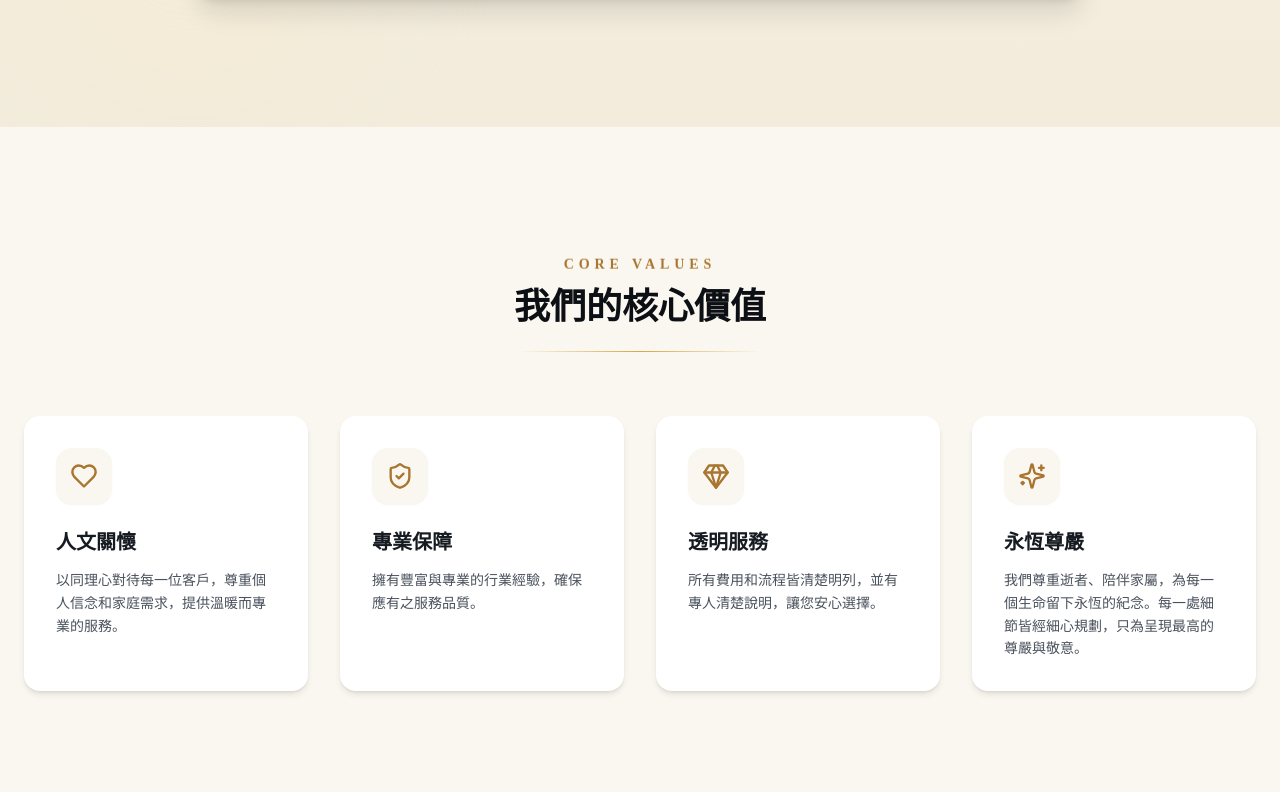
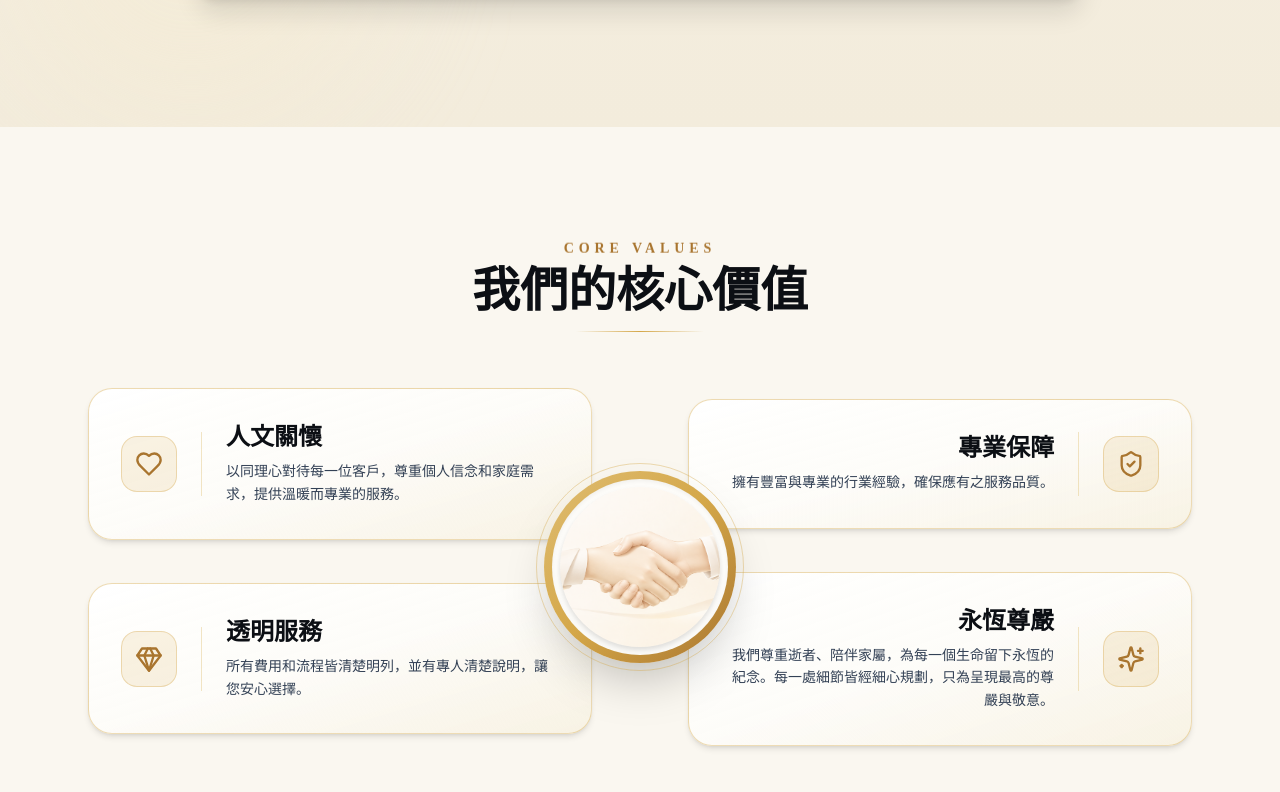
Before and after one commit to m9606286/baoci-life-website, a React (Vite) app: page / in a window 1280 px wide. Shown: the part 2788-3580 px from the top of the page. Built offline with nearby package versions, Linux system fonts and the light colour scheme.

Commit message:
Update CoreValues.tsx

```diff
--- a/src/components/CoreValues.tsx
+++ b/src/components/CoreValues.tsx
@@ -1,74 +1,110 @@
 import React from 'react';
 import { useReveal } from '@/hooks/useReveal';
 import { Heart, ShieldCheck, Gem, Sparkles } from 'lucide-react';
-
-// 核心價值內容
-const coreValues = [
-  {
-    icon: Heart,
-    title: '人文關懷',
-    description: '以同理心對待每一位客戶，尊重個人信念和家庭需求，提供溫暖而專業的服務。',
-  },
-  {
-    icon: ShieldCheck,
-    title: '專業保障',
-    description: '擁有豐富與專業的行業經驗，確保應有之服務品質。',
-  },
-  {
-    icon: Gem,
-    title: '透明服務',
-    description: '所有費用和流程皆清楚明列，並有專人清楚說明，讓您安心選擇。',
-  },
-  {
-    icon: Sparkles,
-    title: '永恆尊嚴',
-    description: '我們尊重逝者、陪伴家屬，為每一個生命留下永恆的紀念。每一處細節皆經細心規劃，只為呈現最高的尊嚴與敬意。',
-  },
-];
 
 export default function CoreValues() {
   const revealResult = useReveal<HTMLDivElement>();
   const ref = Array.isArray(revealResult) ? revealResult[0] : revealResult;
 
   return (
-    <section id="values" className="py-24 lg:py-32 bg-ivory-100">
-      <div ref={ref} className="mx-auto max-w-8xl px-6">
-        {/* Header (英文字型、字距與大小已調整與 PROCEDURE GUIDE 完全一致) */}
-        <div className="text-center mb-16">
+    <section id="values" className="py-20 lg:py-28 bg-ivory-100 relative overflow-hidden">
+      <div ref={ref} className="mx-auto max-w-6xl px-6 relative z-10">
+
+        {/* Header 標題區 */}
+        <div className="text-center mb-14">
           <p className="font-serif-tc text-gold-600 text-xs sm:text-sm tracking-[0.35em] uppercase font-bold reveal">
             CORE VALUES
           </p>
-          <h2 className="font-serif-tc text-3xl md:text-4xl text-ink-900 font-bold mt-3 reveal reveal-delay-1">
+          <h2 className="font-serif-tc text-3xl md:text-4xl lg:text-5xl font-bold text-ink-900 mt-2 reveal reveal-delay-1">
             我們的核心價值
           </h2>
-          <div className="gold-divider w-60 mx-auto mt-6 reveal reveal-delay-2" />
+          <div className="gold-divider w-32 mx-auto mt-4 reveal reveal-delay-2" />
         </div>
 
-        {/* Cards */}
-        <div className="grid grid-cols-1 sm:grid-cols-2 lg:grid-cols-4 gap-6 lg:gap-8">
-          {coreValues.map((value, idx) => {
-            const Icon = value.icon;
-            return (
-              <div
-                key={value.title}
-                className={`reveal reveal-delay-${idx + 1} group relative bg-white rounded-2xl p-8 shadow-md hover:shadow-2xl hover:shadow-ink-900/10 transition-all duration-500 hover:-translate-y-2 overflow-hidden cursor-pointer`}
-              >
-                {/* Icon */}
-                <div className="relative mb-6">
-                  <div className="w-14 h-14 rounded-2xl bg-ivory-100 text-gold-600 group-hover:bg-gold-500 group-hover:text-white flex items-center justify-center transition-colors duration-300 shadow-sm">
-                    <Icon className="w-7 h-7 transition-transform duration-300 group-hover:scale-110" />
-                  </div>
-                </div>
+        {/* 2x2 對稱佈局與中央核心意象圖案 */}
+        <div className="relative grid grid-cols-1 lg:grid-cols-2 gap-6 lg:gap-x-24 lg:gap-y-8 items-center reveal reveal-delay-3">
 
-                <h3 className="font-serif-tc text-xl text-ink-800 font-bold mb-3">{value.title}</h3>
-                <p className="text-ink-500 text-sm leading-relaxed">{value.description}</p>
+          {/* 中央圓形關懷圖案 (大螢幕時置中重疊顯示) */}
+          <div className="hidden lg:flex absolute left-1/2 top-1/2 -translate-x-1/2 -translate-y-1/2 z-20 pointer-events-none items-center justify-center">
+            <div className="relative w-48 h-48 rounded-full p-2 bg-gradient-to-br from-gold-300 via-gold-400 to-gold-600 shadow-2xl flex items-center justify-center">
+              <div className="w-full h-full rounded-full bg-ivory-50 p-2 overflow-hidden flex items-center justify-center shadow-inner">
+                <img
+                  src="/hand.png"
+                  alt="核心價值意象"
+                  className="w-full h-full object-cover rounded-full filter drop-shadow-md transition-transform duration-700 hover:scale-105"
+                />
+              </div>
+              {/* 外圍柔光金環 */}
+              <div className="absolute -inset-2 rounded-full border border-gold-400/40 animate-pulse pointer-events-none" />
+            </div>
+          </div>
 
-                {/* Bottom accent (底部金色指示線) */}
-                <div className="absolute bottom-0 left-0 right-0 h-1 bg-gradient-to-r from-gold-400 via-gold-500 to-gold-300 scale-x-0 group-hover:scale-x-100 transition-transform duration-500 origin-left" />
-              </div>
-            );
-          })}
+          {/* 1. 左上：人文關懷 (Icon 在左) */}
+          <div className="group bg-gradient-to-br from-white/95 via-ivory-50/90 to-gold-100/40 border border-gold-400/40 rounded-3xl p-6 sm:p-8 shadow-md hover:shadow-xl transition-all duration-300 flex items-center gap-6 relative overflow-hidden">
+            <div className="w-14 h-14 rounded-2xl bg-gold-400/15 border border-gold-400/35 group-hover:bg-gold-500 group-hover:border-gold-500 transition-colors duration-300 flex items-center justify-center shrink-0 shadow-xs">
+              <Heart className="w-7 h-7 text-gold-600 group-hover:text-white transition-colors duration-300" />
+            </div>
+            <div className="h-16 w-px bg-gold-300/40 shrink-0 hidden sm:block" />
+            <div className="text-left">
+              <h3 className="font-serif-tc text-xl sm:text-2xl font-bold text-ink-900 mb-2 group-hover:text-gold-600 transition-colors">
+                人文關懷
+              </h3>
+              <p className="text-slate-700 text-sm leading-relaxed font-['Microsoft_JhengHei']">
+                以同理心對待每一位客戶，尊重個人信念和家庭需求，提供溫暖而專業的服務。
+              </p>
+            </div>
+          </div>
+
+          {/* 2. 右上：專業保障 (Icon 在右) */}
+          <div className="group bg-gradient-to-br from-white/95 via-ivory-50/90 to-gold-100/40 border border-gold-400/40 rounded-3xl p-6 sm:p-8 shadow-md hover:shadow-xl transition-all duration-300 flex items-center gap-6 relative overflow-hidden">
+            <div className="text-right flex-1 order-2 sm:order-1">
+              <h3 className="font-serif-tc text-xl sm:text-2xl font-bold text-ink-900 mb-2 group-hover:text-gold-600 transition-colors">
+                專業保障
+              </h3>
+              <p className="text-slate-700 text-sm leading-relaxed font-['Microsoft_JhengHei']">
+                擁有豐富與專業的行業經驗，確保應有之服務品質。
+              </p>
+            </div>
+            <div className="h-16 w-px bg-gold-300/40 shrink-0 hidden sm:block order-2" />
+            <div className="w-14 h-14 rounded-2xl bg-gold-400/15 border border-gold-400/35 group-hover:bg-gold-500 group-hover:border-gold-500 transition-colors duration-300 flex items-center justify-center shrink-0 shadow-xs order-1 sm:order-3">
+              <ShieldCheck className="w-7 h-7 text-gold-600 group-hover:text-white transition-colors duration-300" />
+            </div>
+          </div>
+
+          {/* 3. 左下：透明服務 (Icon 在左) */}
+          <div className="group bg-gradient-to-br from-white/95 via-ivory-50/90 to-gold-100/40 border border-gold-400/40 rounded-3xl p-6 sm:p-8 shadow-md hover:shadow-xl transition-all duration-300 flex items-center gap-6 relative overflow-hidden">
+            <div className="w-14 h-14 rounded-2xl bg-gold-400/15 border border-gold-400/35 group-hover:bg-gold-500 group-hover:border-gold-500 transition-colors duration-300 flex items-center justify-center shrink-0 shadow-xs">
+              <Gem className="w-7 h-7 text-gold-600 group-hover:text-white transition-colors duration-300" />
+            </div>
+            <div className="h-16 w-px bg-gold-300/40 shrink-0 hidden sm:block" />
+            <div className="text-left">
+              <h3 className="font-serif-tc text-xl sm:text-2xl font-bold text-ink-900 mb-2 group-hover:text-gold-600 transition-colors">
+                透明服務
+              </h3>
+              <p className="text-slate-700 text-sm leading-relaxed font-['Microsoft_JhengHei']">
+                所有費用和流程皆清楚明列，並有專人清楚說明，讓您安心選擇。
+              </p>
+            </div>
+          </div>
+
+          {/* 4. 右下：永恆尊嚴 (Icon 在右) */}
+          <div className="group bg-gradient-to-br from-white/95 via-ivory-50/90 to-gold-100/40 border border-gold-400/40 rounded-3xl p-6 sm:p-8 shadow-md hover:shadow-xl transition-all duration-300 flex items-center gap-6 relative overflow-hidden">
+            <div className="text-right flex-1 order-2 sm:order-1">
+              <h3 className="font-serif-tc text-xl sm:text-2xl font-bold text-ink-900 mb-2 group-hover:text-gold-600 transition-colors">
+                永恆尊嚴
+              </h3>
+              <p className="text-slate-700 text-sm leading-relaxed font-['Microsoft_JhengHei']">
+                我們尊重逝者、陪伴家屬，為每一個生命留下永恆的紀念。每一處細節皆經細心規劃，只為呈現最高的尊嚴與敬意。
+              </p>
+            </div>
+            <div className="h-16 w-px bg-gold-300/40 shrink-0 hidden sm:block order-2" />
+            <div className="w-14 h-14 rounded-2xl bg-gold-400/15 border border-gold-400/35 group-hover:bg-gold-500 group-hover:border-gold-500 transition-colors duration-300 flex items-center justify-center shrink-0 shadow-xs order-1 sm:order-3">
+              <Sparkles className="w-7 h-7 text-gold-600 group-hover:text-white transition-colors duration-300" />
+            </div>
+          </div>
+
         </div>
+
       </div>
     </section>
   );
```
